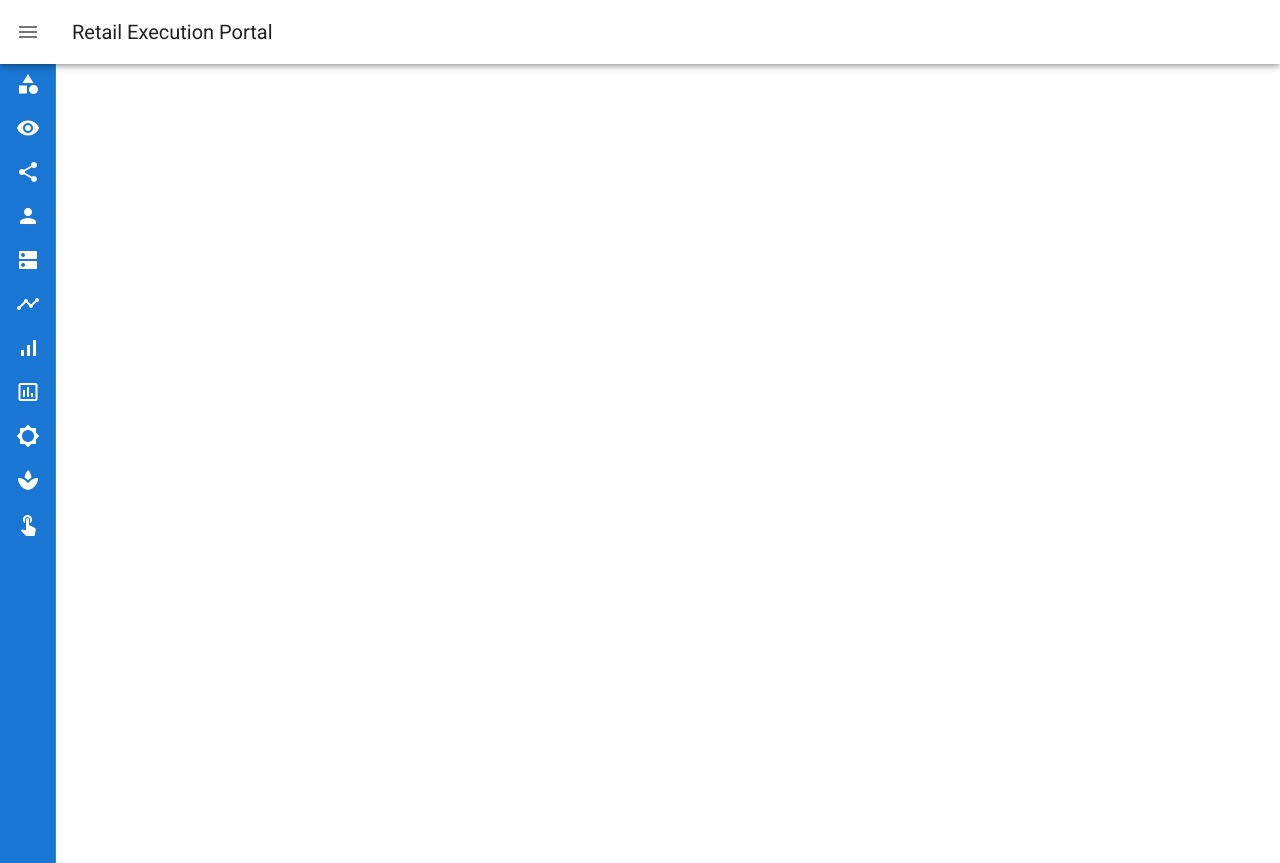
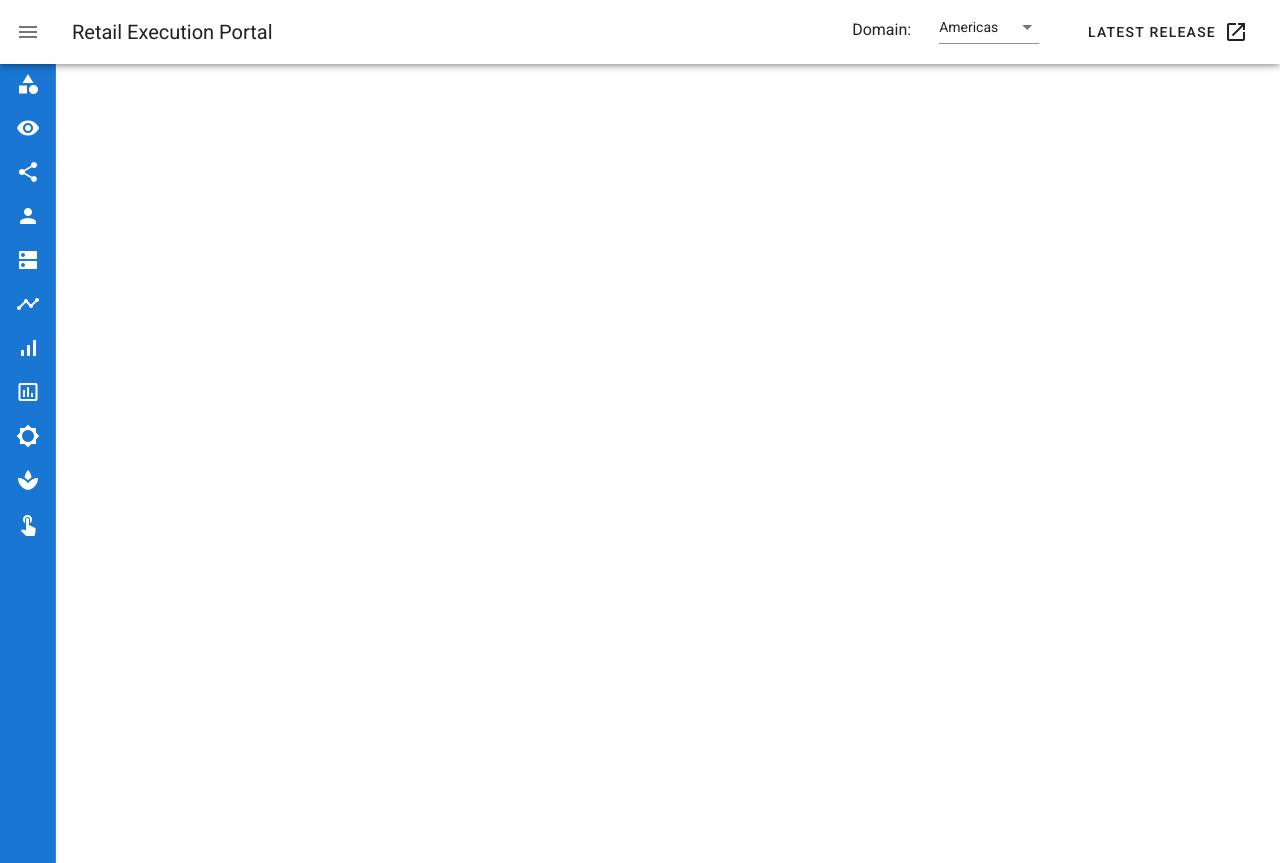
Before and after one commit to Talnax/rsi-portal, a Vue app: page / in a window 1280 px wide. Built offline with nearby package versions, Linux system fonts and the light colour scheme.

Commit message:
second commit

```diff
--- a/src/App.vue
+++ b/src/App.vue
@@ -2,39 +2,57 @@
   <v-app>
     <v-app-bar
       app
-      color="white"
-      >
+      color="white">
 
-      <!--
-      <v-toolbar-side-icon
-              @click.stop="drawer = !drawer">
-      </v-toolbar-side-icon>
-      -->
+      <!--<v-btn icon>-->
+        <!--<v-icon>menu</v-icon>-->
+      <!--</v-btn>-->
 
-      <v-btn icon>
-        <v-icon>menu</v-icon>
-      </v-btn>
+      <v-app-bar-nav-icon
+        @click="onMenuClick()">
+      </v-app-bar-nav-icon>
+
+      <v-toolbar-title style="">Retail Execution Portal</v-toolbar-title>
+
+      <v-spacer></v-spacer>
+
+      <v-layout v-layout align-center justify-end row fill-height>
+        <v-flex xs12 sm6 >
+          <label class="domain-name" >Domain:</label>
+          <v-combobox
+            class="combo-box-domain"
+            v-model="select_domain"
+            :items="domains"
+          ></v-combobox>
+
+        </v-flex>
+      </v-layout>
 
 
-      <!--<v-app-bar-nav-icon></v-app-bar-nav-icon>-->
 
-      <v-toolbar-title style="">Retail Execution Portal</v-toolbar-title>
-      <!--<div class="d-flex align-center">-->
-      <!--</div>-->
-      <v-spacer></v-spacer>
+
       <!--
       <v-btn
         href="https://github.com/vuetifyjs/vuetify/releases/latest"
         target="_blank"
         text>
+        <span class="mr-2">Domain: </span>
+        <v-icon>mdi-open-in-new</v-icon>
+      </v-btn>
+      -->
+
+      <v-btn
+          href="https://github.com/vuetifyjs/vuetify/releases/latest"
+          target="_blank"
+          text>
         <span class="mr-2">Latest Release</span>
         <v-icon>mdi-open-in-new</v-icon>
       </v-btn>
-      -->
+
     </v-app-bar>
 
     <v-content>
-      <!--<router-view/>-->
+      <router-view/>
     </v-content>
 
     <v-navigation-drawer
@@ -90,6 +108,10 @@ export default {
   data() {
     return {
       drawer: true,
+      select_domain: "Americas",
+      domains: [
+        "Americas", "India"
+      ],
       items: [
         { title: 'Retail Execution Portal', icon: 'category' },
         { title: 'Retail Visibility', icon: 'visibility' },
@@ -118,8 +140,27 @@ export default {
   methods: {
     onItemClick(item) {
       console.log('onItemClick(item): ', item );
+    },
+    onMenuClick() {
+      console.log('onMenuClick() ' );
     }
-
   }
 };
 </script>
+
+<style lang="scss">
+  .domain-name {
+    position: absolute;
+    top: 18px;
+  }
+  .combo-box-domain {
+    font-size: 14px !important;
+    width: 100px;
+    /* left: 15px; */
+    top: 6px;
+    /* right: 33px; */
+    right: -87px;
+    margin-top: 12px;
+  }
+
+</style>
--- a/src/views/Home.vue
+++ b/src/views/Home.vue
@@ -1,7 +1,7 @@
 <template>
   <div class="home">
-    <img alt="Vue logo" src="../assets/logo.png">
-    <HelloWorld msg="Welcome to Your Vue.js App"/>
+    <!--<img alt="Vue logo" src="../assets/logo.png">-->
+    <!--<HelloWorld msg="Welcome to Your Vue.js App"/>-->
   </div>
 </template>
 
```
